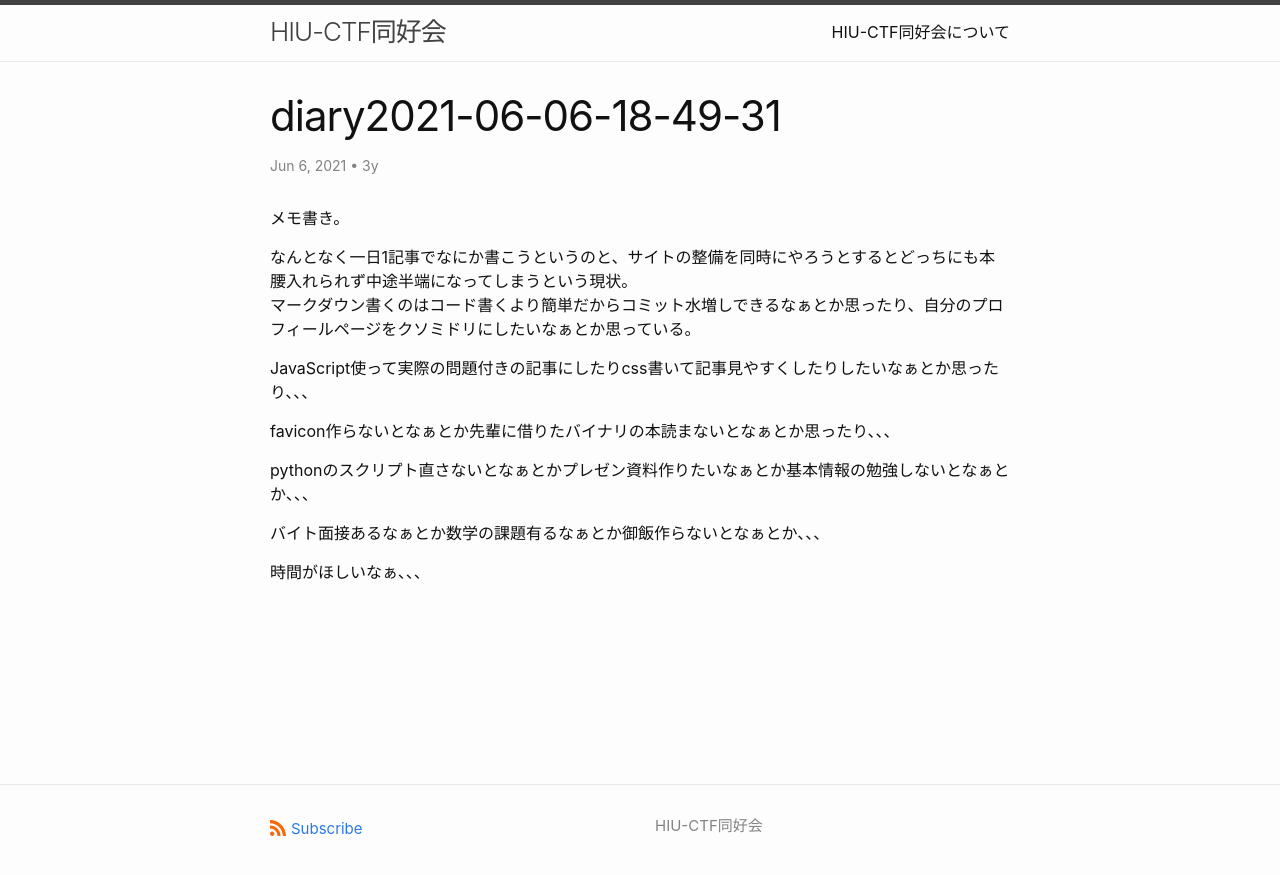
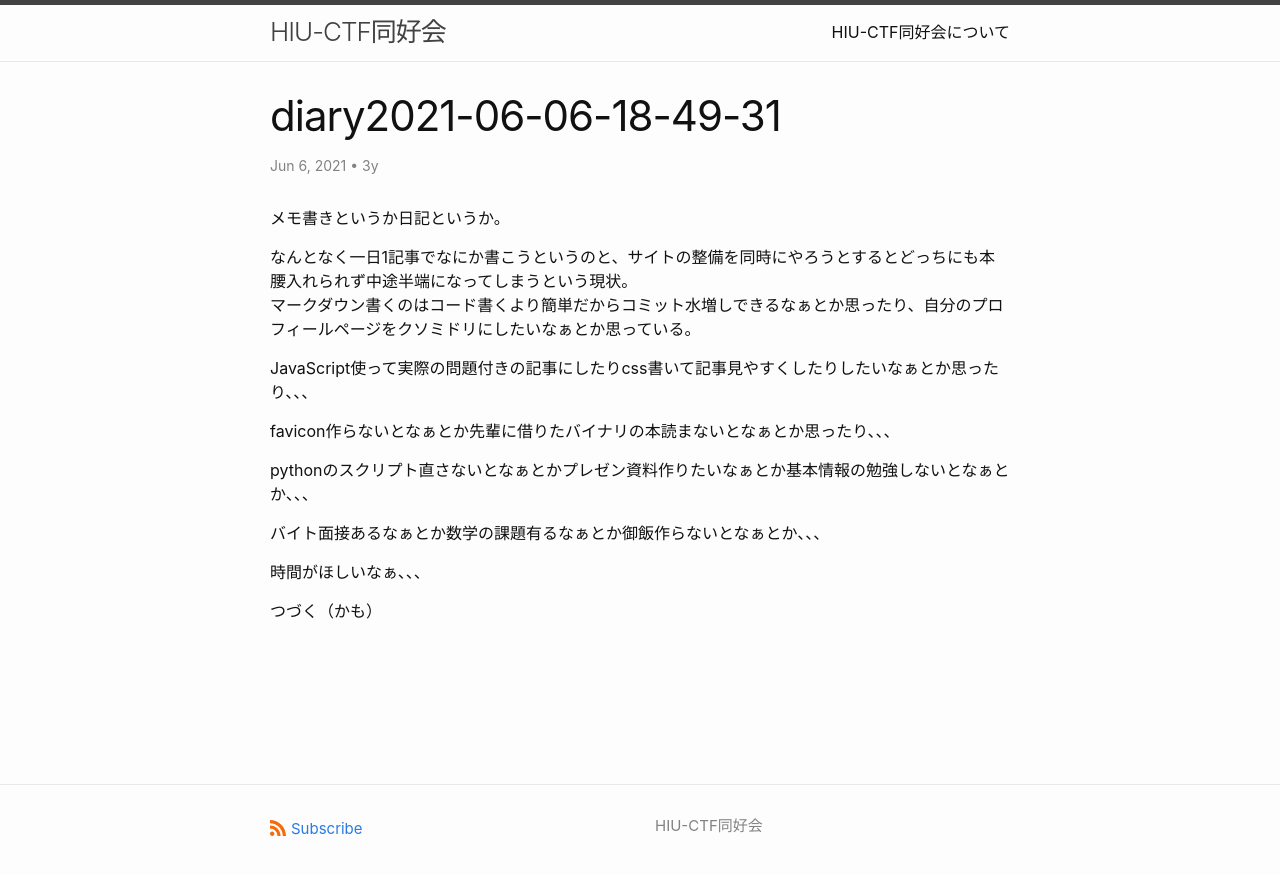
Before and after one commit to hiuctf/hiuctf.github.io, a Jekyll site: the page built from _posts/2021-06-06-diary20210606184955.markdown, in a window 1280 px wide. Shown: the top 875 px of the page. Built offline with Jekyll 4.4.1, drawn with Linux system fonts in a browser that asks for light colours.

Commit message:
add some line

```diff
--- a/_posts/2021-06-06-diary20210606184955.markdown
+++ b/_posts/2021-06-06-diary20210606184955.markdown
@@ -14,7 +14,7 @@ author: 3y
 date: 2021-06-06 18:49:58 +0900
 ---
 
-メモ書き。
+メモ書きというか日記というか。
 
 なんとなく一日1記事でなにか書こうというのと、サイトの整備を同時にやろうとするとどっちにも本腰入れられず中途半端になってしまうという現状。<br>
 マークダウン書くのはコード書くより簡単だからコミット水増しできるなぁとか思ったり、自分のプロフィールページをクソミドリにしたいなぁとか思っている。
@@ -28,3 +28,5 @@ pythonのスクリプト直さないとなぁとかプレゼン資料作りた
 バイト面接あるなぁとか数学の課題有るなぁとか御飯作らないとなぁとか、、、
 
 時間がほしいなぁ、、、
+
+つづく（かも）
```
